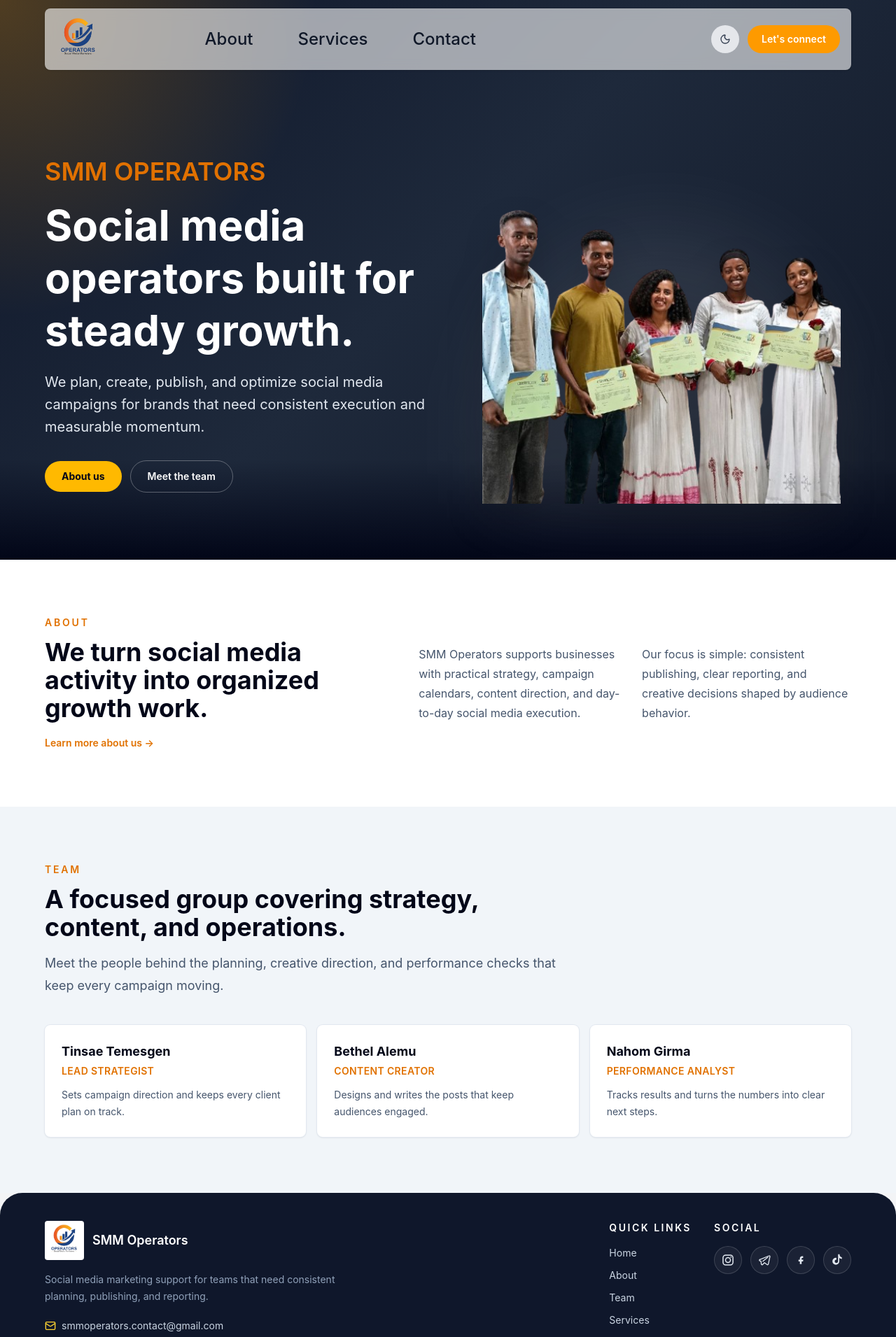
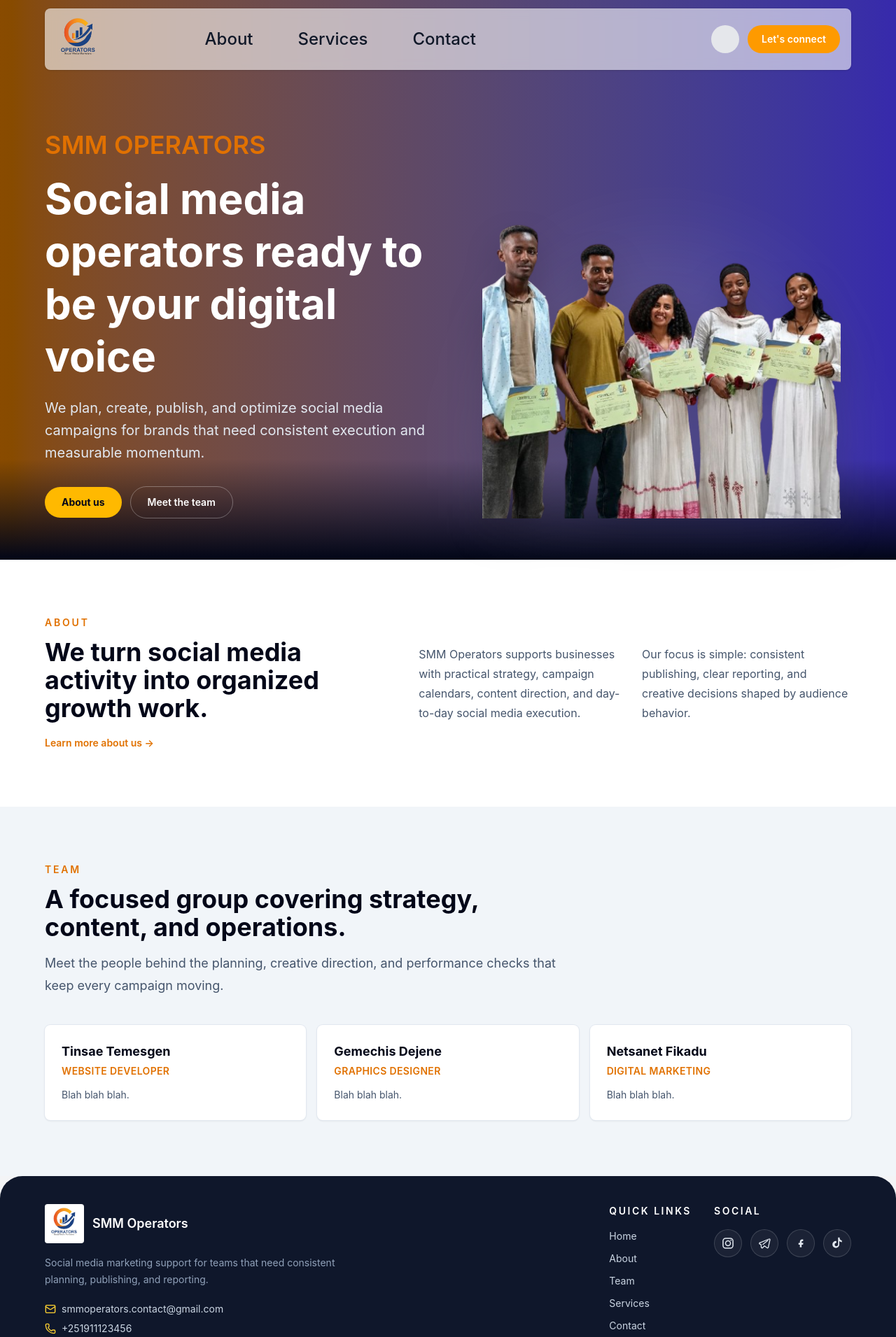
Before and after one commit to tinsaetemesgen/SMM-Operators, a React (Vite) app: page / in a window 1280 px wide. Shown: the top 1911 px of the page at 70% size. Built offline with nearby package versions, Linux system fonts and the light colour scheme.

Commit message:
Fixed UI, tried themetoggle, but failed

```diff
--- a/src/App.tsx
+++ b/src/App.tsx
@@ -4,7 +4,24 @@ import Contact from "./features/Contact/pages/Contact"
 import About from "./features/About/pages/About"
 import Services from "./features/Services/pages/Services"
 
+import { useState, useEffect } from 'react'
+import LoadingScreen from "./shared/components/LoadingScreen"
+
 const App = () => {
+
+  const [loading, setLoading] = useState(true);
+
+  useEffect(() => {
+    const timer = setTimeout(() => {
+      setLoading(false);
+    }, 2000); // Show loading screen for 2 seconds
+
+    return () => clearTimeout(timer);
+  }, []);
+
+  if (loading) {
+    return <LoadingScreen />;
+  }
   return (
     <div>
       <Routes>
--- a/src/features/Home/components/Hero.tsx
+++ b/src/features/Home/components/Hero.tsx
@@ -6,7 +6,7 @@ const Hero = () => {
 
   return (
     <section className="relative isolate flex min-h-screen w-full scroll-mt-28 items-center overflow-visible bg-slate-950 px-4 pt-32 text-white sm:px-6 lg:px-16" id="hero">
-      <div className="absolute inset-0 -z-20 bg-[radial-gradient(circle_at_top_left,rgba(245,158,11,0.28),transparent_30%),linear-gradient(135deg,#0f172a_0%,#1e293b_48%,#111827_100%)]" />
+      <div className="absolute inset-0 -z-20 bg-linear-to-r from-yellow-800 to-indigo-800" />
       <div className="absolute inset-x-0 bottom-0 -z-10 h-36 bg-linear-to-t from-slate-950 to-transparent" />
 
       <div className="relative z-10 mx-auto grid w-full max-w-7xl items-center gap-10 lg:grid-cols-[1fr_0.95fr]">
@@ -15,7 +15,7 @@ const Hero = () => {
             SMM Operators
           </p>
           <h1 className="mt-5 text-4xl font-bold leading-tight sm:text-5xl md:text-6xl">
-            Social media operators built for steady growth.
+            Social media operators ready to be your digital voice
           </h1>
 
           <p className="mt-5 text-base leading-8 text-slate-200 sm:text-lg md:text-xl">
--- a/src/features/Home/components/Team.tsx
+++ b/src/features/Home/components/Team.tsx
@@ -1,18 +1,18 @@
 const teamMembers = [
   {
     name: "Tinsae Temesgen",
-    role: "Lead Strategist",
-    bio: "Sets campaign direction and keeps every client plan on track.",
+    role: "Website Developer",
+    bio: "Blah blah blah.",
   },
   {
-    name: "Bethel Alemu",
-    role: "Content Creator",
-    bio: "Designs and writes the posts that keep audiences engaged.",
+    name: "Gemechis Dejene",
+    role: "Graphics Designer",
+    bio: "Blah blah blah.",
   },
   {
-    name: "Nahom Girma",
-    role: "Performance Analyst",
-    bio: "Tracks results and turns the numbers into clear next steps.",
+    name: "Netsanet Fikadu",
+    role: "Digital Marketing",
+    bio: "Blah blah blah.",
   },
 ];
 
--- a/src/features/Home/pages/Home.tsx
+++ b/src/features/Home/pages/Home.tsx
@@ -10,6 +10,7 @@ const Home = () => {
 
   return (
     <div>
+
       <main className="flex w-full min-h-screen flex-col items-center bg-gray-100">
         <Navbar />
         <Hero />
--- a/src/main.tsx
+++ b/src/main.tsx
@@ -3,11 +3,14 @@ import { createRoot } from 'react-dom/client'
 import './index.css'
 import App from './App.tsx'
 import { BrowserRouter } from 'react-router-dom'
+import { ThemeProvider } from './shared/context/ThemeContext.tsx'
 
 createRoot(document.getElementById('root')!).render(
   <StrictMode>
-    <BrowserRouter>
-      <App />
-    </BrowserRouter>
+    <ThemeProvider>
+      <BrowserRouter>
+        <App />
+      </BrowserRouter>
+    </ThemeProvider>
   </StrictMode>,
 )
--- /dev/null
+++ b/src/shared/components/LoadingScreen.tsx
@@ -0,0 +1,14 @@
+import Logo from '../../assets/operators-Logo.png'
+
+
+const LoadingScreen = () => {
+    return (
+        <div className="flex items-center justify-center h-screen bg-linear-to-r from-yellow-500 to-indigo-600">
+            <div className="flex flex-col items-center justify-center">
+                <img src={Logo} alt="Logo" className="h-40 w-40 animate-pulse" />
+            </div>
+        </div>
+    )
+}
+
+export default LoadingScreen
--- a/src/shared/components/Navbar.tsx
+++ b/src/shared/components/Navbar.tsx
@@ -13,6 +13,8 @@ const navLinks = [
 ];
 
 const Navbar = () => {
+
+
   const [isMenuOpen, setIsMenuOpen] = useState(false);
   const goToSection = useSectionLink();
 
@@ -65,10 +67,9 @@ const Navbar = () => {
           <div className="flex items-center gap-3">
             <button
               type="button"
-              className="flex h-10 w-10 items-center justify-center rounded-full border-0 bg-gray-200 text-gray-700"
-              aria-label="Theme toggle coming soon"
+              className="flex h-10 w-10 items-center justify-center rounded-full border-0 bg-gray-200 text-gray-700 cursor-pointer"
+              aria-label="Theme toggle"
             >
-              <Moon className="h-4 w-4" />
             </button>
             <Link
               to="/contact"
@@ -83,9 +84,9 @@ const Navbar = () => {
           <button
             type="button"
             className="flex h-10 w-10 items-center justify-center rounded-full border border-gray-200 bg-white text-gray-700"
-            aria-label="Theme toggle coming soon"
+            aria-label="Theme toggle"
           >
-            <Moon className="h-4 w-4" />
+            <Moon className="h-6 w-6" />
           </button>
           <button
             type="button"
--- /dev/null
+++ b/src/shared/context/ThemeContext.tsx
@@ -0,0 +1,44 @@
+import { createContext, useContext, useEffect, useState } from "react";
+import type { ReactNode } from "react";
+
+interface ThemeContextType {
+  isDarkMode: boolean;
+  toggleTheme: () => void;
+}
+
+const ThemeContext = createContext<ThemeContextType | undefined>(undefined);
+
+export const ThemeProvider = ({ children }: { children: ReactNode }) => {
+  const [isDarkMode, setIsDarkMode] = useState(() => {
+    if (typeof window === "undefined") return false;
+    return localStorage.getItem("theme") === "dark";
+  });
+
+  useEffect(() => {
+    if (isDarkMode) {
+      document.documentElement.classList.add("dark");
+      localStorage.setItem("theme", "dark");
+    } else {
+      document.documentElement.classList.remove("dark");
+      localStorage.setItem("theme", "light");
+    }
+  }, [isDarkMode]);
+
+  const toggleTheme = () => {
+    setIsDarkMode((prev) => !prev);
+  };
+
+  return (
+    <ThemeContext.Provider value={{ isDarkMode, toggleTheme }}>
+      {children}
+    </ThemeContext.Provider>
+  );
+};
+
+export const useTheme = (): ThemeContextType => {
+  const context = useContext(ThemeContext);
+  if (!context) {
+    throw new Error("useTheme must be used inside ThemeProvider");
+  }
+  return context;
+};
--- /dev/null
+++ b/tailwind.config.js
@@ -0,0 +1,9 @@
+/** @type {import('tailwindcss').Config} */
+export default {
+  darkMode: "class",
+  content: ["./index.html", "./src/**/*.{js,ts,jsx,tsx}"],
+  theme: {
+    extend: {},
+  },
+  plugins: [],
+};
```
Also changed, not shown: src/shared/context/ThemeContext.ts (added), 1 other file (tests, documents, lock files or other folders).
